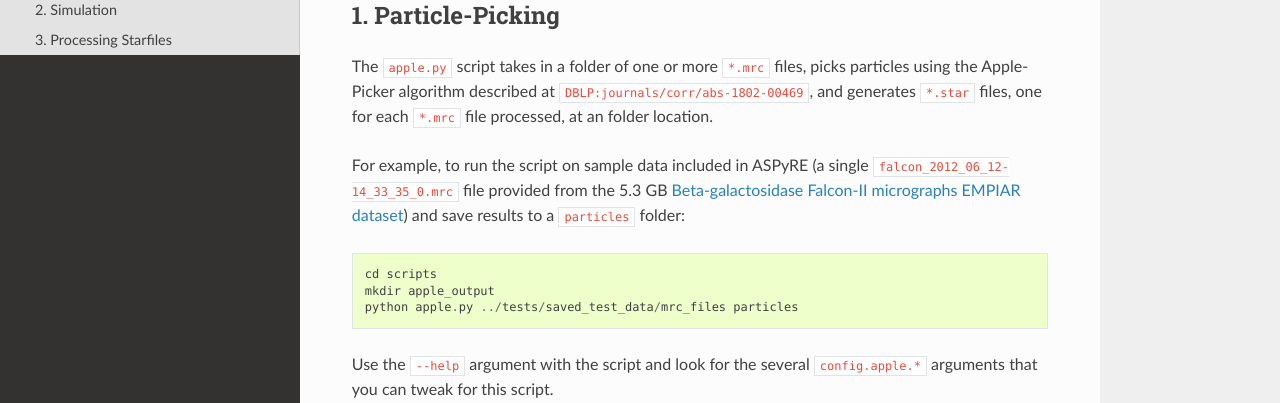
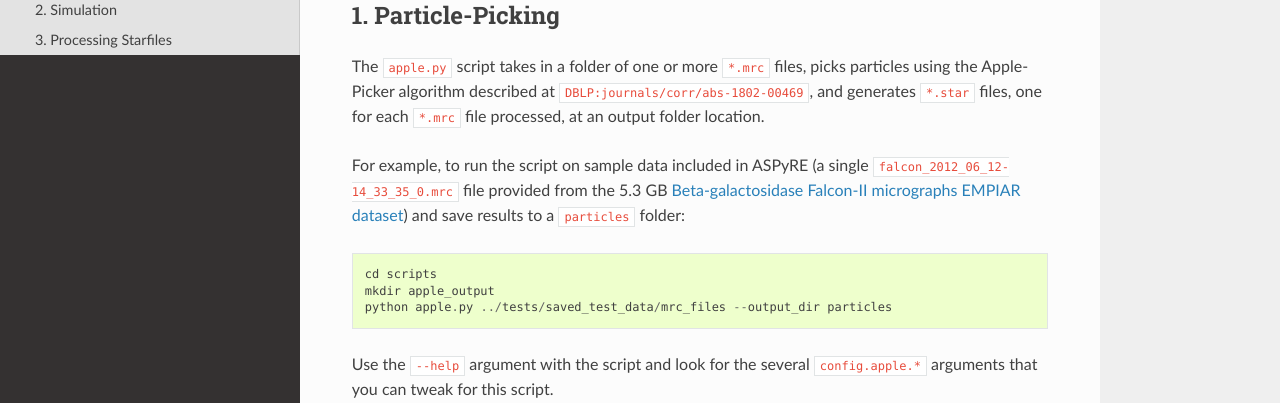
Before and after one commit to troycomi/aspyre, a Sphinx documentation site: the page built from docs/source/quickstart.rst, in a window 1280 px wide and 900 px high. Shown: the part 258-661 px from the top of the window. Built offline with Sphinx 7.4.7 and the Read the Docs theme 2.0.0, drawn with Linux system fonts in a browser that asks for light colours; pages that are not in the unit, such as notebooks, are missing from menus; cross-references to code outside the pages are shown as plain code.

Commit message:
Updated QuickStart RST

```diff
--- a/docs/source/quickstart.rst
+++ b/docs/source/quickstart.rst
@@ -8,7 +8,7 @@ To run these, make sure you have activated the proper conda environment for ASPy
 *******************
 
 The ``apple.py`` script takes in a folder of one or more ``*.mrc`` files, picks particles using the Apple-Picker algorithm described at
-:cite:`DBLP:journals/corr/abs-1802-00469`, and generates ``*.star`` files, one for each ``*.mrc`` file processed, at an folder location.
+:cite:`DBLP:journals/corr/abs-1802-00469`, and generates ``*.star`` files, one for each ``*.mrc`` file processed, at an output folder location.
 
 For example, to run the script on sample data included in ASPyRE (a single ``falcon_2012_06_12-14_33_35_0.mrc`` file provided from the 5.3 GB
 `Beta-galactosidase Falcon-II micrographs EMPIAR dataset <https://www.ebi.ac.uk/pdbe/emdb/empiar/entry/10017/>`_) and save results to a
@@ -18,7 +18,7 @@ For example, to run the script on sample data included in ASPyRE (a single ``fal
 
     cd scripts
     mkdir apple_output
-    python apple.py ../tests/saved_test_data/mrc_files particles
+    python apple.py ../tests/saved_test_data/mrc_files --output_dir particles
 
 Use the ``--help`` argument with the script and look for the several ``config.apple.*`` arguments that you can tweak for this script.
 
```
